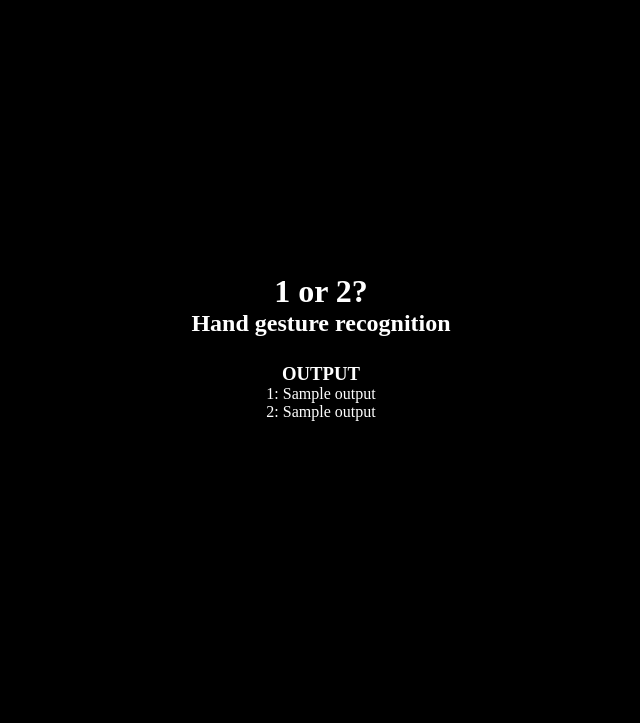
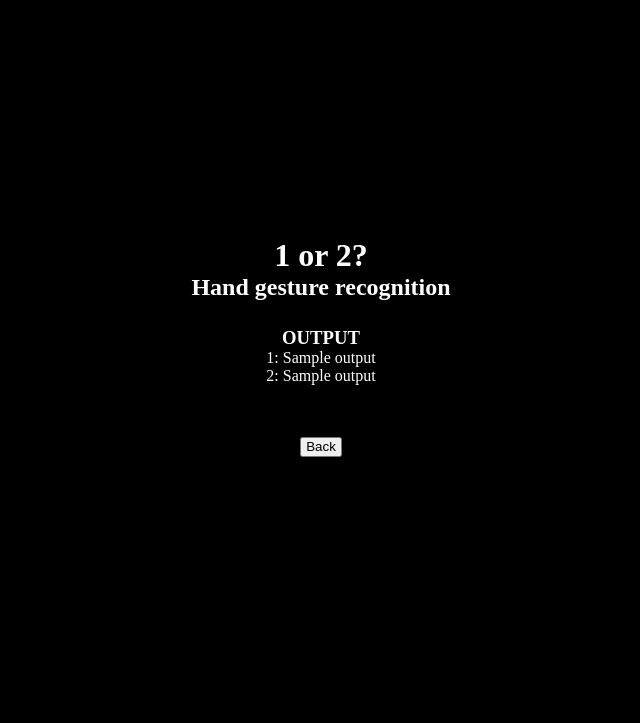
Before and after one commit to HarshKapadia2/one-or-two, a Flask app: template templates/output.html in a window 1280 px wide. Shown: the top 723 px of the page, without its empty margins (319-959 px from the left). Run offline with Flask 2, Linux system fonts and the light colour scheme; the template is opened without the code that fills it: most values are stand-ins (such as "Sample title", 1, 10 or a date in 2020).

Commit message:
:sparkles: feat: Add back button to `output.html`

```diff
--- a/templates/output.html
+++ b/templates/output.html
@@ -10,5 +10,9 @@
 			<div class="probab-1">1: {{ output }}</div>
 			<div class="probab-2">2: {{ output }}</div>
 		</div>
+
+		<form action="/" method="GET">
+			<button type="submit">Back</button>
+		</form>
 	</main>
 {% endblock %}
```
